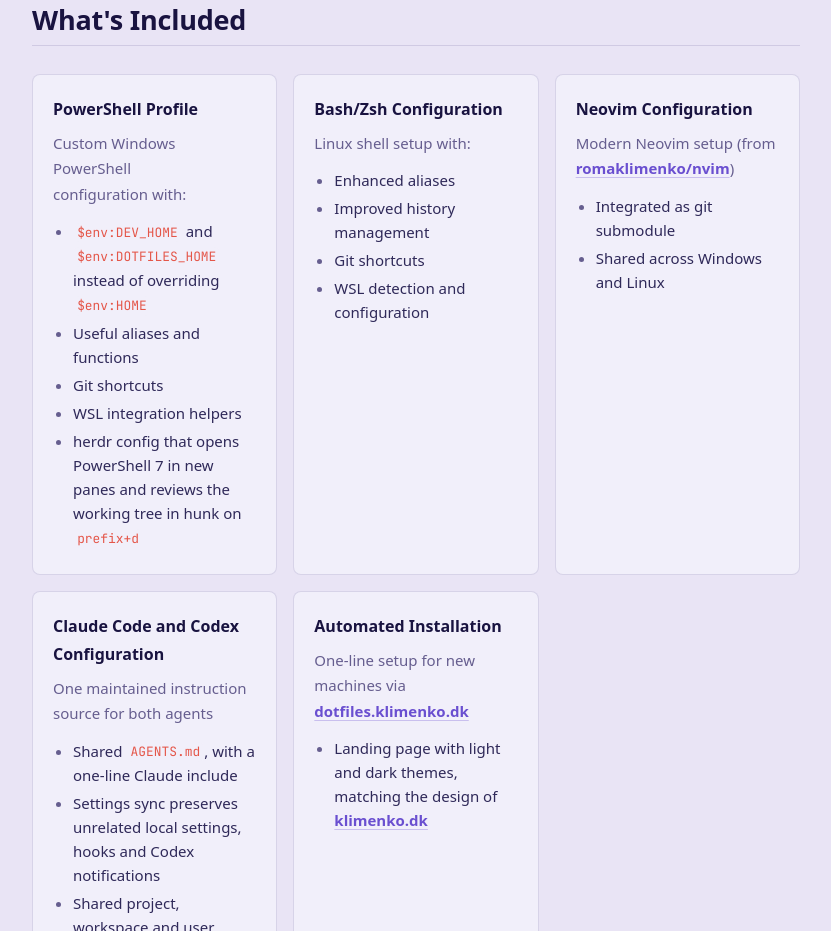
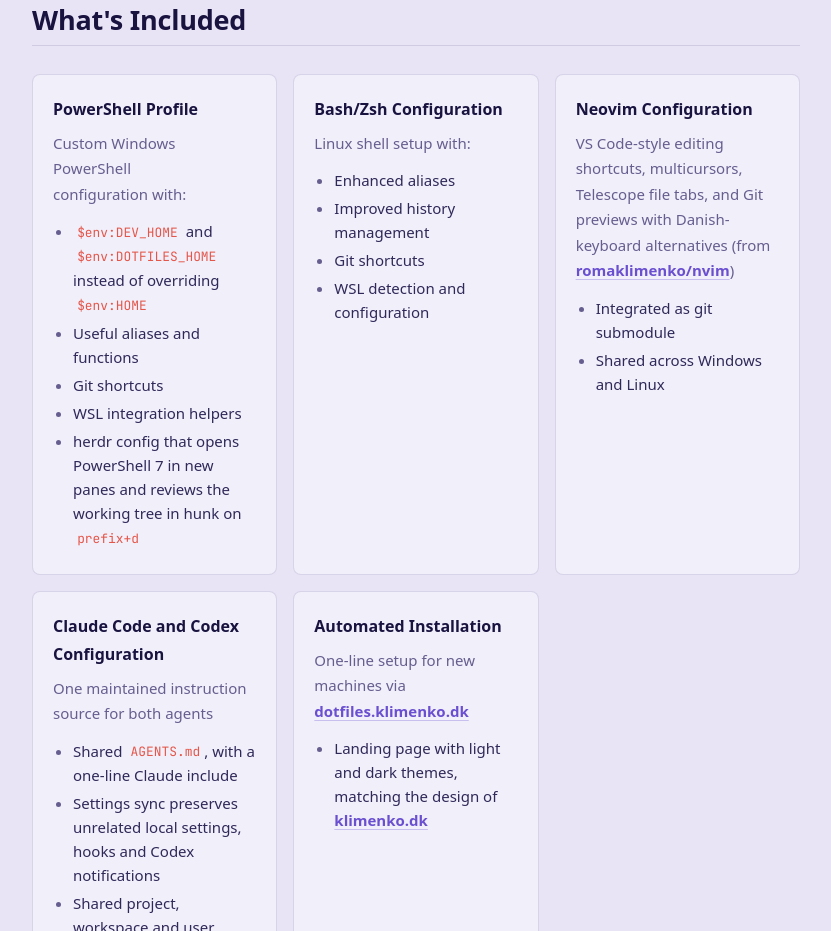
Before and after one commit to romaklimenko/dotfiles, a website: page install/index.html in a window 1280 px wide. Shown: the part 954-1885 px from the top of the page, without its empty margins (320-1151 px from the left). Drawn offline with Linux system fonts and the light colour scheme.

Commit message:
feat: sync Neovim editing shortcuts

```diff
--- a/install/index.html
+++ b/install/index.html
@@ -823,7 +823,7 @@
 
 <div class="feature">
   <h4>Neovim Configuration</h4>
-  <p>Modern Neovim setup (from <a href="https://github.com/romaklimenko/nvim">romaklimenko/nvim</a>)</p>
+  <p>VS Code-style editing shortcuts, multicursors, Telescope file tabs, and Git previews with Danish-keyboard alternatives (from <a href="https://github.com/romaklimenko/nvim">romaklimenko/nvim</a>)</p>
 <ul>
     <li>Integrated as git submodule</li>
     <li>Shared across Windows and Linux</li>
```
Also changed, not shown: README.md.
